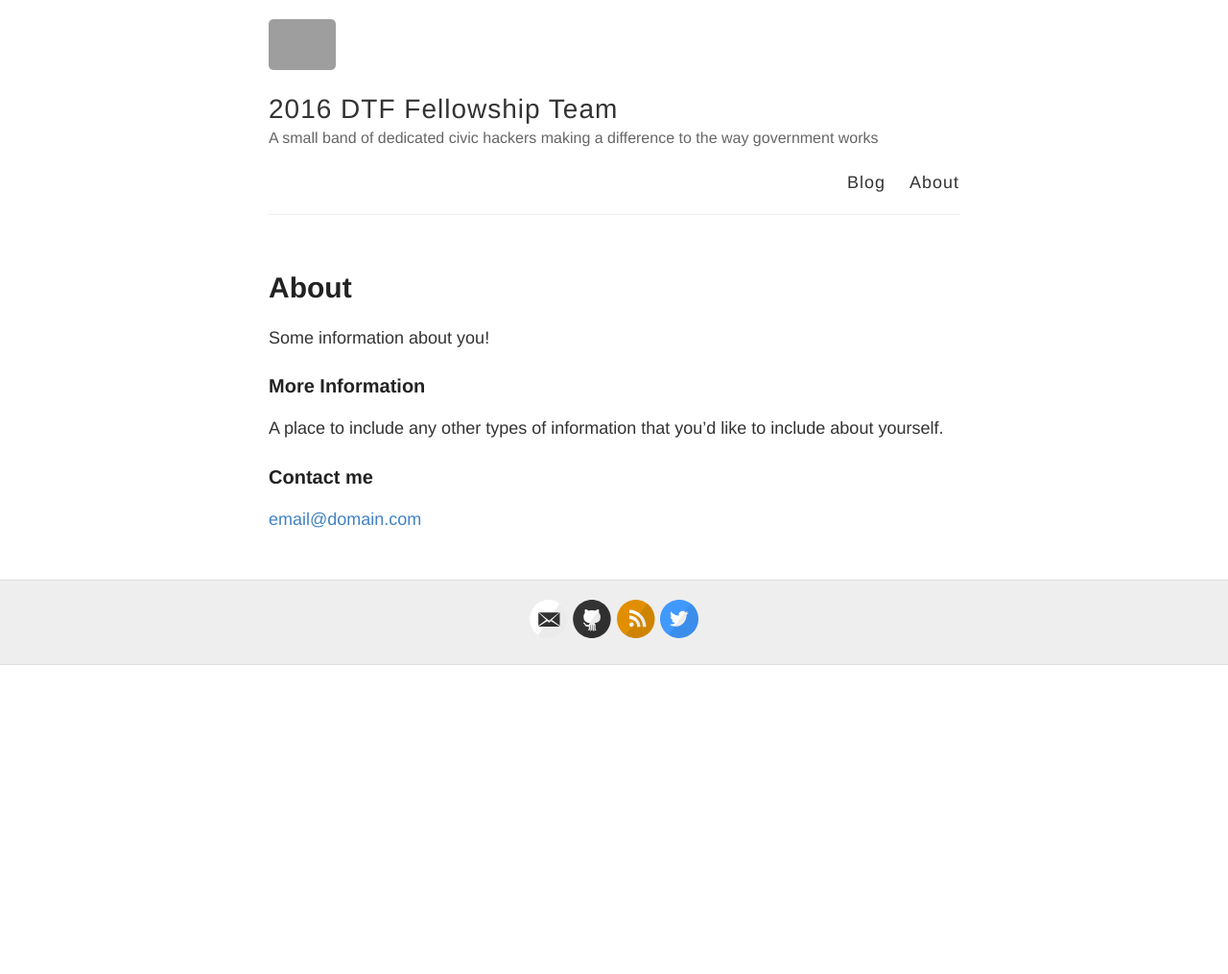
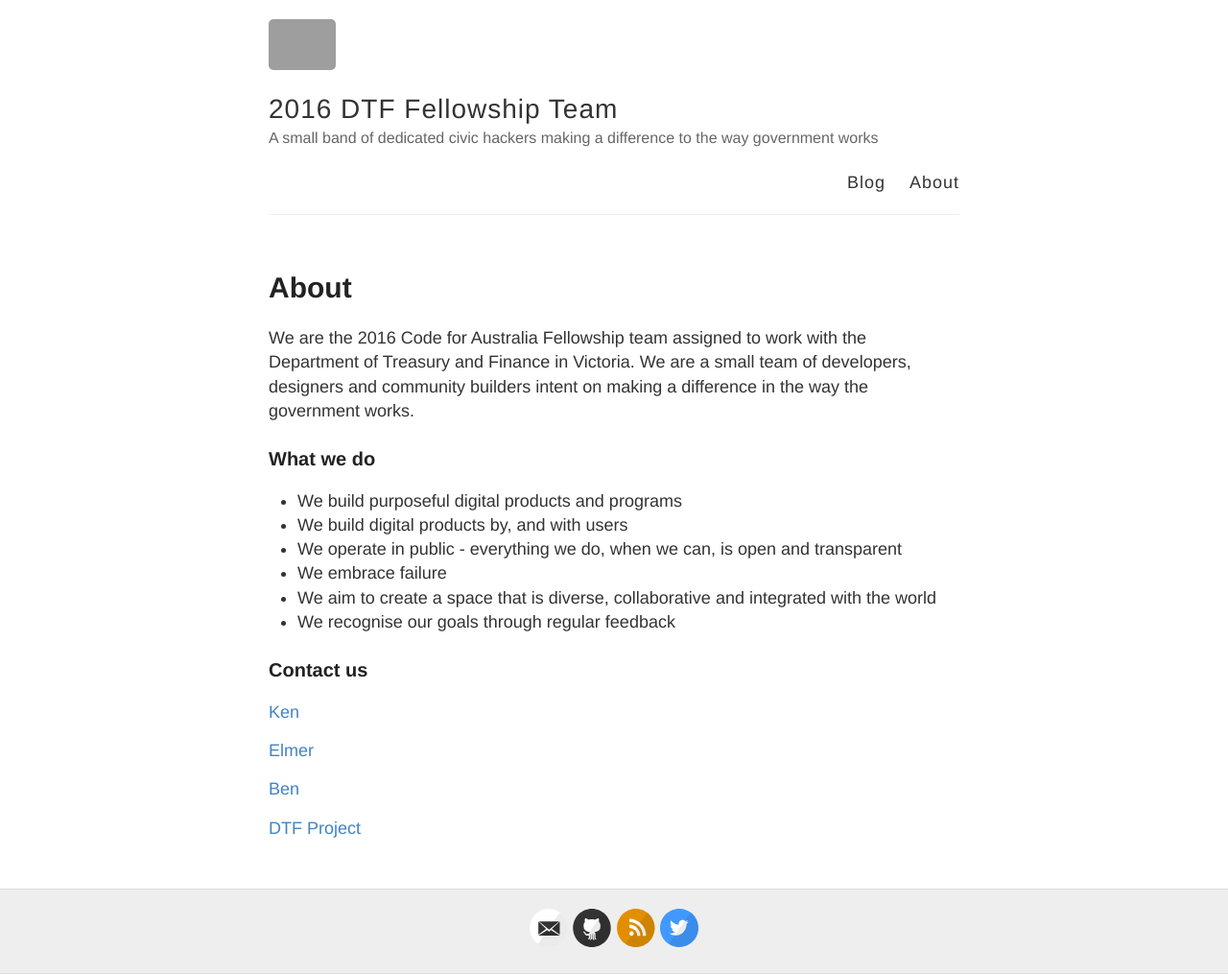
Before and after one commit to CodeforAustralia/DTF-Blog, a Jekyll site: the page built from about.md, in a window 1280 px wide. Shown: the whole page at 96% size. Built offline with Jekyll 4.4.1, drawn with Linux system fonts in a browser that asks for light colours; before the commit the page ends 900 px from its top, so only the background shows below that.

Commit message:
adding about-us data and cleaning up post layouts

```diff
--- a/about.md
+++ b/about.md
@@ -4,12 +4,23 @@ title: About
 permalink: /about/
 ---
 
-Some information about you!
+We are the 2016 Code for Australia Fellowship team assigned to work with the Department of Treasury and Finance in Victoria. We are a small team of developers, designers and community builders intent on making a difference in the way the government works.
 
-### More Information
+### What we do
 
-A place to include any other types of information that you'd like to include about yourself.
+* We build purposeful digital products and programs
+* We build digital products by, and with users
+* We operate in public - everything we do, when we can, is open and transparent
+* We embrace failure
+* We aim to create a space that is diverse, collaborative and integrated with the world
+* We recognise our goals through regular feedback
 
-### Contact me
+### Contact us
 
-[email@domain.com](mailto:email@domain.com)
+[Ken](mailto:ken@codeforaustralia.org)
+
+[Elmer](mailto:elmer@codeforaustralia.org)
+
+[Ben](mailto:benjamin@codeforaustralia.org)
+
+[DTF Project](mailto:2016-dtf-fellowship@codeforaustralia.org)
```
Also changed, not shown: _posts/2016-8-26-Ben-DTF-Start.md (+1 -0 lines), 6 other files.
